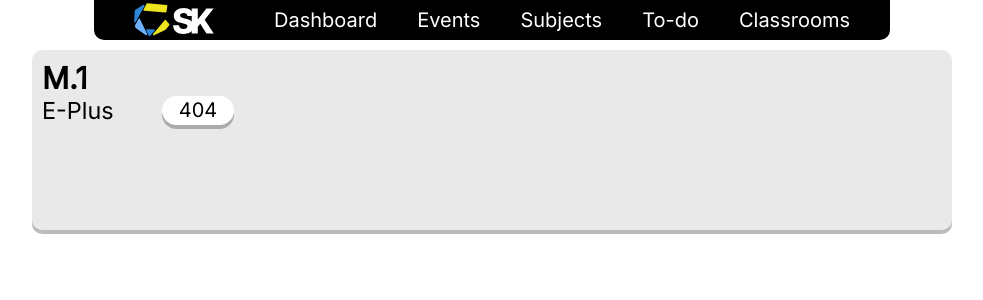
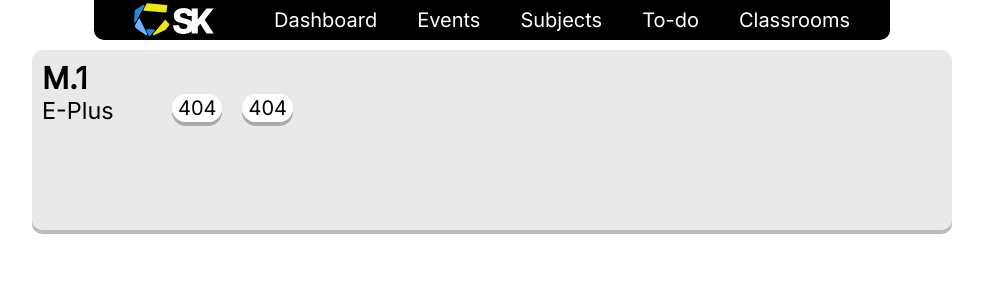
Before and after one commit to colony-school/Cschool-frontend, a Next.js app: page /classrooms in a window 1280 px wide. Before the commit this address had no page. Shown: the top 300 px of the page, without its empty margins (148-1131 px from the left). Built offline with nearby package versions, Linux system fonts and the light colour scheme.

Commit message:
Classroom banner

```diff
--- a/src/pages/classrooms.tsx
+++ b/src/pages/classrooms.tsx
@@ -1,15 +1,42 @@
 // External modules import
 import type { NextPage } from "next";
 import Link from "next/link";
+import { FunctionComponent } from "react";
 
 // Style sheet import
 import styles from "../styles/pages/classrooms.module.scss";
 
 // Internal modules import
-import { Dropdown } from "../components/form/dropdown";
+import { Filter } from "../components/form/filter";
+
+type Classroom = {
+    id: number,
+    name: string
+}
+
+function ClassroomRow({ classes }: { classes:Array<Classroom> }) {
+    return (
+        <>
+            {classes.map(classroom => (
+                <Link href="/classroom/1/404">
+                    <a className={styles["class-pill"]}>404</a>
+                </Link>
+            ))}
+        </>
+    )
+}
+
+
 
 // Main component
 const Classrooms: NextPage = () => {
+
+    let m4elpus:Array<Classroom> = [
+        {id: 1, name:"404"},
+        {id: 2, name:"405"},
+    ];
+
+
     return (
         <section className={styles["classrooms-card"]}>
             <div className={styles["school-filter"]}>
@@ -18,14 +45,18 @@ const Classrooms: NextPage = () => {
                 <h2 className={styles["grade"]}>M.1</h2>
                 <div className={styles["program-container"]}>
                     <h3 className={styles["program"]}>E-Plus</h3>
-                    <Link href="/classroom/1/404">
-                        <a className={styles["classes"]}>404</a>
-                    </Link>
+                    <div className={styles["classes"]}>
+                        <ClassroomRow classes={m4elpus} />
+                    </div>
                 </div>
+
             </div>
         </section>
     );
 }
 
+
+
+
 // Exports
 export default Classrooms;
--- /dev/null
+++ b/src/styles/layout/bg-image.scss
@@ -0,0 +1,5 @@
+@mixin bg-cover($url, $x: center, $y: center) {
+    background-image: $url;
+    background-size: cover;
+    background-position: $x $y;
+}
--- a/src/styles/pages/classrooms.module.scss
+++ b/src/styles/pages/classrooms.module.scss
@@ -36,10 +36,13 @@
 
 .classes {
     grid-area: classes;
+    .class-pill {
         @include cc.card-pill(p.$card);
         display: inline;
         padding: 0.1rem 0.3rem;
         text-align: center;
         width: 3rem;
         color: p.$text-primary;
+        margin: .5rem;
     }
+}
```
Also changed, not shown: src/components/form/filter.tsx (+5 -2 lines), src/pages/classroom/[schoolID]/[class].tsx (added, +26 -0 lines), src/styles/pages/classroom/colony.module.scss (added, +25 -0 lines), public/pictures/placeholders/banner.png (added), utils/types/index.ts (added). Lines whose indentation alone changed are shown as unchanged.
